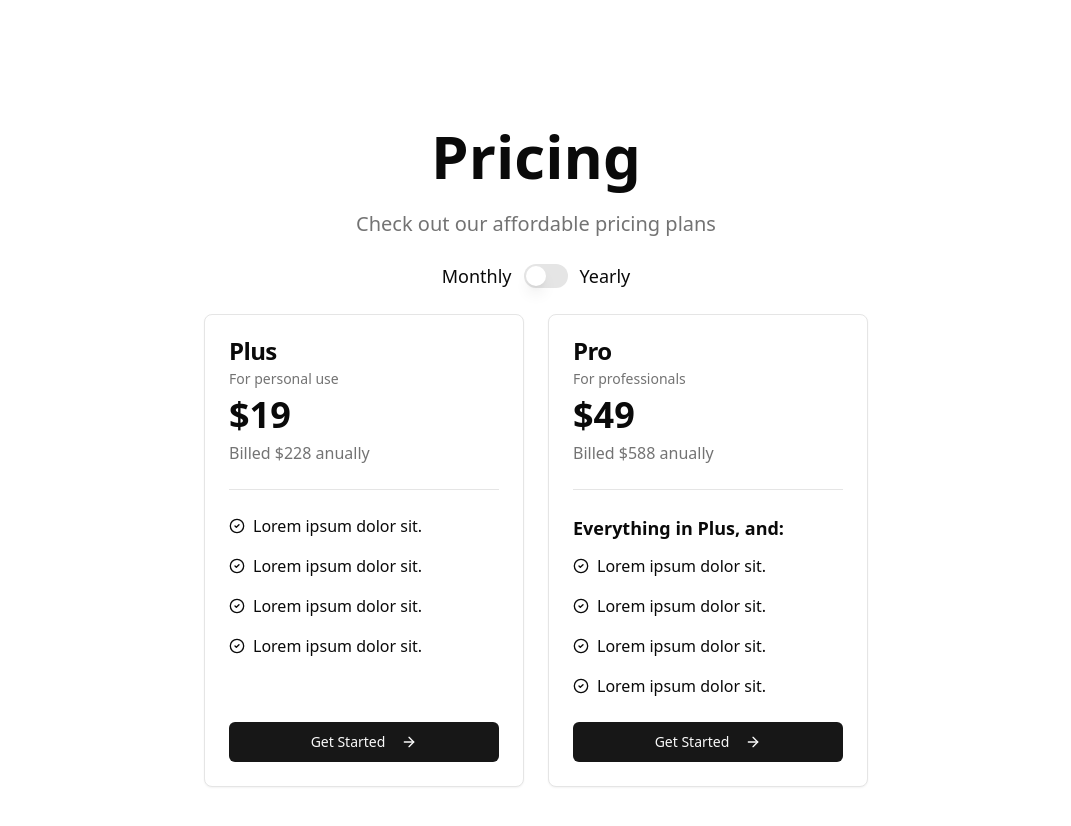
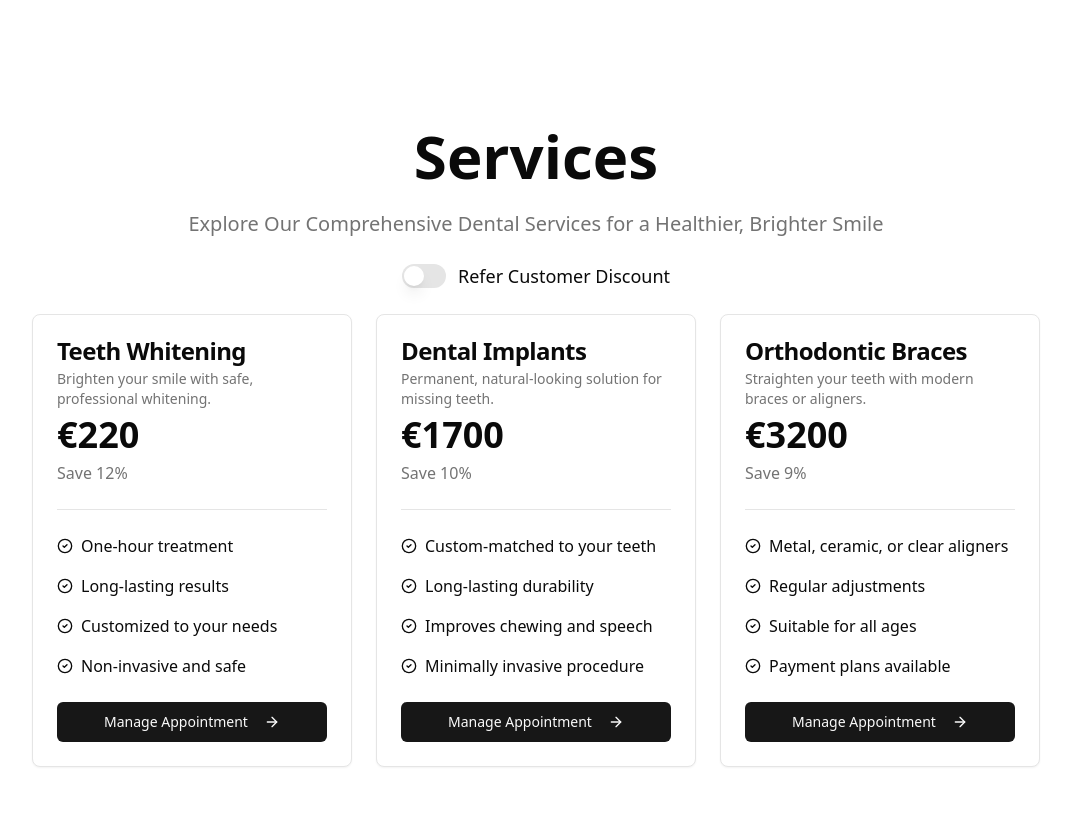
Before and after one commit to EngenMe/Dental.ie, a React (Vite) app: page / in a window 1280 px wide. Shown: the part 562-1388 px from the top of the page, without its empty margins (104-1175 px from the left). Built offline with nearby package versions, Linux system fonts and the light colour scheme.

Commit message:
Build pricing section.

```diff
--- a/src/components/Pricing.tsx
+++ b/src/components/Pricing.tsx
@@ -1,5 +1,3 @@
-'use client';
-
 import { ArrowRight, CircleCheck } from 'lucide-react';
 import { useState } from 'react';
 
@@ -14,40 +12,37 @@ import {
 import { Separator } from '@/components/ui/separator';
 import { Switch } from '@/components/ui/switch';
 
-const Pricing2 = () => {
-  const [isYearly, setIsYearly] = useState(false);
+const Pricing = () => {
+  const [isFirstTime, setIsFirstTime] = useState(false);
   return (
     <section className="py-32">
-      <div className="container">
       <div className="mx-auto flex max-w-5xl flex-col items-center gap-6 text-center">
-          <h2 className="text-pretty text-4xl font-bold lg:text-6xl">
-            Pricing
-          </h2>
+        <h2 className="text-pretty text-4xl font-bold lg:text-6xl">Services</h2>
         <p className="text-muted-foreground lg:text-xl">
-            Check out our affordable pricing plans
+          Explore Our Comprehensive Dental Services for a Healthier, Brighter
+          Smile
         </p>
         <div className="flex items-center gap-3 text-lg">
-            Monthly
           <Switch
-              onCheckedChange={() => setIsYearly(!isYearly)}
-              checked={isYearly}
+            onCheckedChange={() => setIsFirstTime(!isFirstTime)}
+            checked={isFirstTime}
           />
-            Yearly
+          Refer Customer Discount
         </div>
-          <div className="flex flex-col items-stretch gap-6 md:flex-row">
+        <div className="flex flex-col items-stretch gap-6 lg:flex-row">
           <Card className="flex w-80 flex-col justify-between text-left">
             <CardHeader>
               <CardTitle>
-                  <p>Plus</p>
+                <p>Teeth Whitening</p>
               </CardTitle>
               <p className="text-sm text-muted-foreground">
-                  For personal use
+                Brighten your smile with safe, professional whitening.
               </p>
               <span className="text-4xl font-bold">
-                  {isYearly ? '$15' : '$19'}
+                {isFirstTime ? '€200' : '€220'}
               </span>
               <p className="text-muted-foreground">
-                  Billed {isYearly ? '$180' : '$228'} anually
+                Save {isFirstTime ? '20%' : '12%'}
               </p>
             </CardHeader>
             <CardContent>
@@ -55,25 +50,25 @@ const Pricing2 = () => {
               <ul className="space-y-4">
                 <li className="flex items-center gap-2">
                   <CircleCheck className="size-4" />
-                    <span>Lorem ipsum dolor sit.</span>
+                  <span>One-hour treatment</span>
                 </li>
                 <li className="flex items-center gap-2">
                   <CircleCheck className="size-4" />
-                    <span>Lorem ipsum dolor sit.</span>
+                  <span>Long-lasting results</span>
                 </li>
                 <li className="flex items-center gap-2">
                   <CircleCheck className="size-4" />
-                    <span>Lorem ipsum dolor sit.</span>
+                  <span>Customized to your needs</span>
                 </li>
                 <li className="flex items-center gap-2">
                   <CircleCheck className="size-4" />
-                    <span>Lorem ipsum dolor sit.</span>
+                  <span>Non-invasive and safe</span>
                 </li>
               </ul>
             </CardContent>
             <CardFooter className="mt-auto">
               <Button className="w-full">
-                  Get Started
+                Manage Appointment
                 <ArrowRight className="ml-2 size-4" />
               </Button>
             </CardFooter>
@@ -81,54 +76,93 @@ const Pricing2 = () => {
           <Card className="flex w-80 flex-col justify-between text-left">
             <CardHeader>
               <CardTitle>
-                  <p>Pro</p>
+                <p>Dental Implants</p>
               </CardTitle>
               <p className="text-sm text-muted-foreground">
-                  For professionals
+                Permanent, natural-looking solution for missing teeth.
               </p>
               <span className="text-4xl font-bold">
-                  {isYearly ? '$35' : '$49'}
+                {isFirstTime ? '€1600' : '€1700'}
               </span>
               <p className="text-muted-foreground">
-                  Billed {isYearly ? '$420' : '$588'} anually
+                Save {isFirstTime ? '16%' : '10%'}
               </p>
             </CardHeader>
             <CardContent>
               <Separator className="mb-6" />
-                <p className="mb-3 text-lg font-semibold">
-                  Everything in Plus, and:
-                </p>
               <ul className="space-y-4">
                 <li className="flex items-center gap-2">
                   <CircleCheck className="size-4" />
-                    <span>Lorem ipsum dolor sit.</span>
+                  <span>Custom-matched to your teeth</span>
                 </li>
                 <li className="flex items-center gap-2">
                   <CircleCheck className="size-4" />
-                    <span>Lorem ipsum dolor sit.</span>
+                  <span>Long-lasting durability</span>
                 </li>
                 <li className="flex items-center gap-2">
                   <CircleCheck className="size-4" />
-                    <span>Lorem ipsum dolor sit.</span>
+                  <span>Improves chewing and speech</span>
                 </li>
                 <li className="flex items-center gap-2">
                   <CircleCheck className="size-4" />
-                    <span>Lorem ipsum dolor sit.</span>
+                  <span>Minimally invasive procedure</span>
                 </li>
               </ul>
             </CardContent>
             <CardFooter className="mt-auto">
               <Button className="w-full">
-                  Get Started
+                Manage Appointment
+                <ArrowRight className="ml-2 size-4" />
+              </Button>
+            </CardFooter>
+          </Card>
+          <Card className="flex w-80 flex-col justify-between text-left">
+            <CardHeader>
+              <CardTitle>
+                <p>Orthodontic Braces</p>
+              </CardTitle>
+              <p className="text-sm text-muted-foreground">
+                Straighten your teeth with modern braces or aligners.
+              </p>
+              <span className="text-4xl font-bold">
+                {isFirstTime ? '€3000' : '€3200'}
+              </span>
+              <p className="text-muted-foreground">
+                Save {isFirstTime ? '14%' : '9%'}
+              </p>
+            </CardHeader>
+            <CardContent>
+              <Separator className="mb-6" />
+              <ul className="space-y-4">
+                <li className="flex items-center gap-2">
+                  <CircleCheck className="size-4" />
+                  <span>Metal, ceramic, or clear aligners</span>
+                </li>
+                <li className="flex items-center gap-2">
+                  <CircleCheck className="size-4" />
+                  <span>Regular adjustments</span>
+                </li>
+                <li className="flex items-center gap-2">
+                  <CircleCheck className="size-4" />
+                  <span>Suitable for all ages</span>
+                </li>
+                <li className="flex items-center gap-2">
+                  <CircleCheck className="size-4" />
+                  <span>Payment plans available</span>
+                </li>
+              </ul>
+            </CardContent>
+            <CardFooter className="mt-auto">
+              <Button className="w-full">
+                Manage Appointment
                 <ArrowRight className="ml-2 size-4" />
               </Button>
             </CardFooter>
           </Card>
         </div>
       </div>
-      </div>
     </section>
   );
 };
 
-export default Pricing2;
+export default Pricing;
```
Lines whose indentation alone changed are shown as unchanged.
